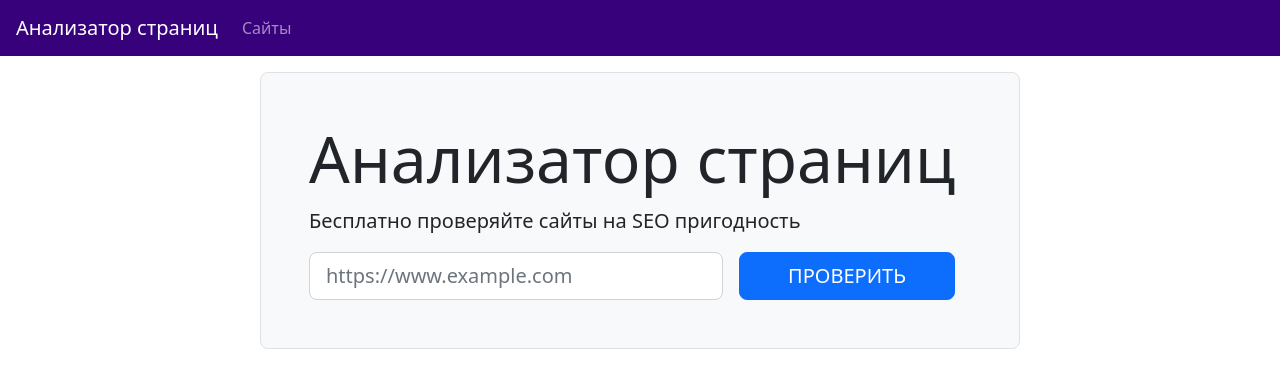
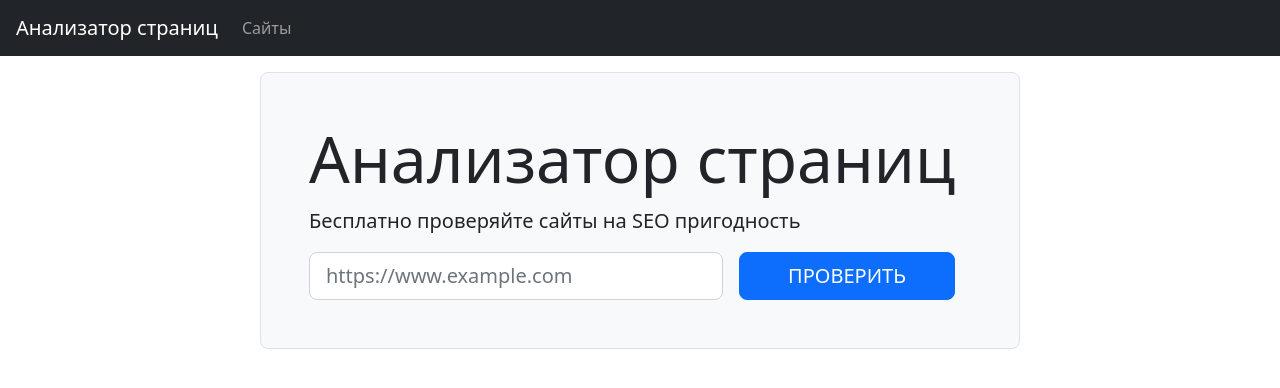
Before and after one commit to boytsovau/python-project-83, a Flask app: page / in a window 1280 px wide. Shown: the top 388 px of the page. Run offline with Flask 3, Linux system fonts and the light colour scheme.

Commit message:
modified:   page_analyzer/templates/base.html

```diff
--- a/page_analyzer/templates/base.html
+++ b/page_analyzer/templates/base.html
@@ -9,7 +9,7 @@
 </head>
 <body class="min-vh-100 d-flex flex-column">
   <header class="flex-shrink-0">
-      <nav class="navbar navbar-dark navbar-expand-md px-3" style="background-color: #36017A">
+      <nav class="navbar navbar-expand-md navbar-dark bg-dark px-3">
           <a class= "navbar-brand text-white" href="/">Анализатор страниц</a>
           <button class="navbar-toggler" type="button" data-toggle="collapse" data-target="#navbarNavAltMarkup" aria-controls="navbarNavAltMarkup" aria-expanded="false" aria-label="Toggle navigation">
             <span class="navbar-toggler-icon"></span>
```
